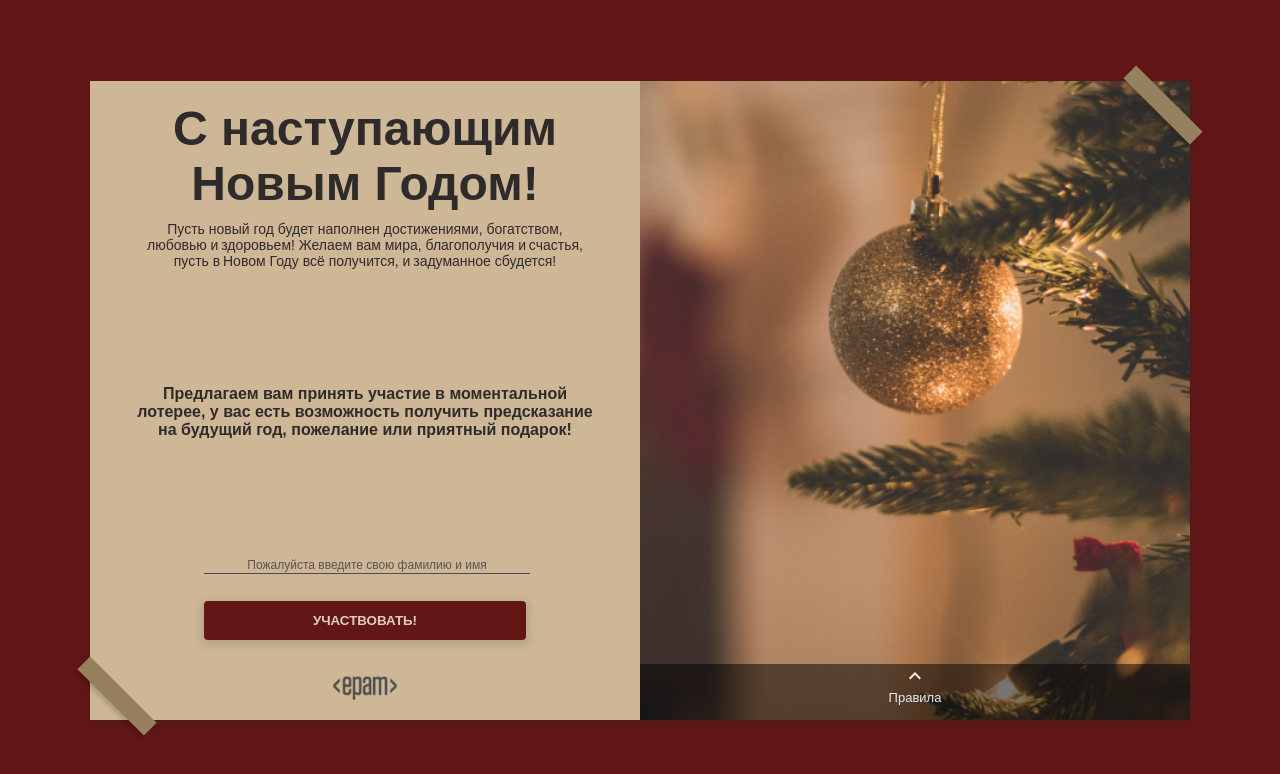
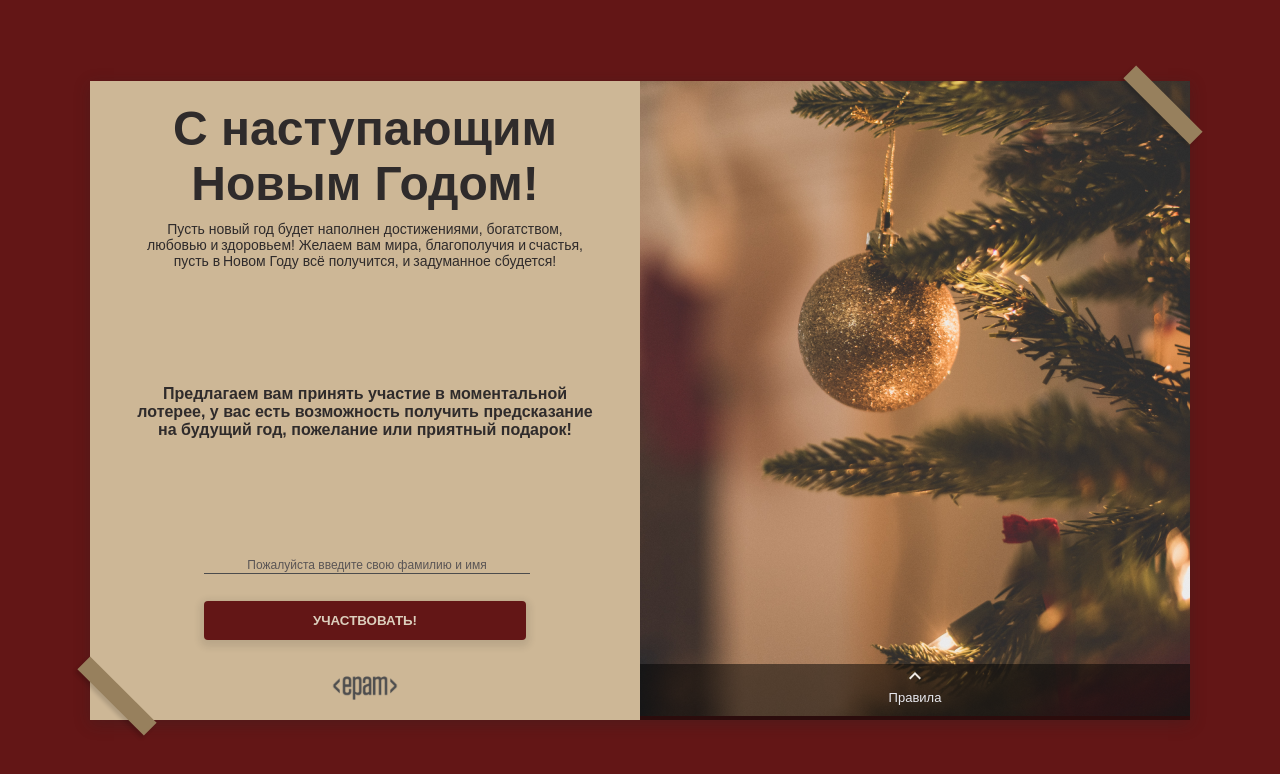
Before and after one commit to ZhanylTurtemirova/new_year_predictition_server, a React (Create React App) app in the folder client/: page / in a window 1280 px wide. Shown: the top 774 px of the page. Built offline with nearby package versions, Linux system fonts and the light colour scheme; no server answers; a web font is replaced by a local one.

Commit message:
fix styles, delete commented code

```diff
--- a/client/src/components/Card/Card.module.scss
+++ b/client/src/components/Card/Card.module.scss
@@ -24,7 +24,7 @@
     margin: 0;
 
     &Bold {
-      font-weight: 600;
+      font-weight: 550;
       margin: auto;
     }
   }
--- a/client/src/components/Modal/Modal.module.scss
+++ b/client/src/components/Modal/Modal.module.scss
@@ -11,7 +11,6 @@
   cursor: pointer;
   a {
     color: var(--whiteText);
-    text-decoration: none;
   }
 
   &Open {
--- a/client/src/pages/Home/Home.module.scss
+++ b/client/src/pages/Home/Home.module.scss
@@ -12,7 +12,6 @@
     flex-direction: row;
     justify-content: space-between;
     background: url("../../img/bg.png") no-repeat center center fixed;
-    background-size: cover;
     box-shadow: 0px 4px 15px rgba(39, 37, 37, 0.3);
     .Corner {
       position: absolute;
```
Also changed, not shown: 1 other file (tests, documents, lock files or other folders).
